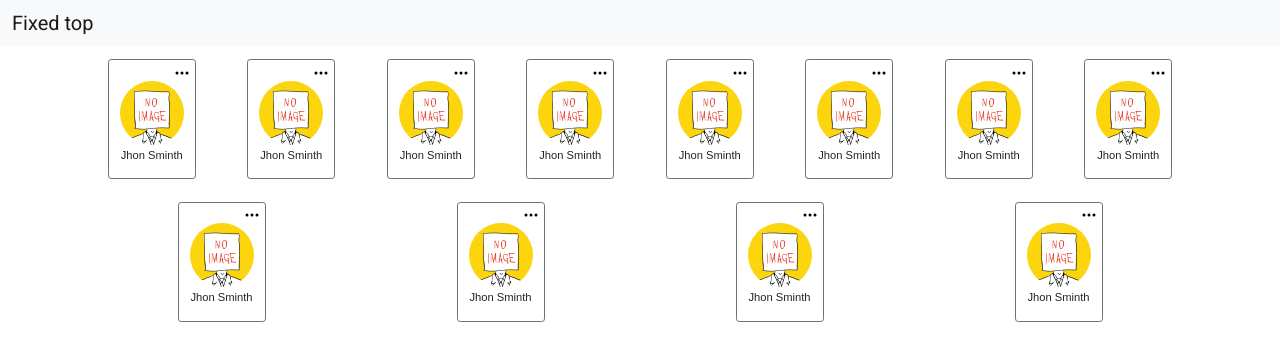
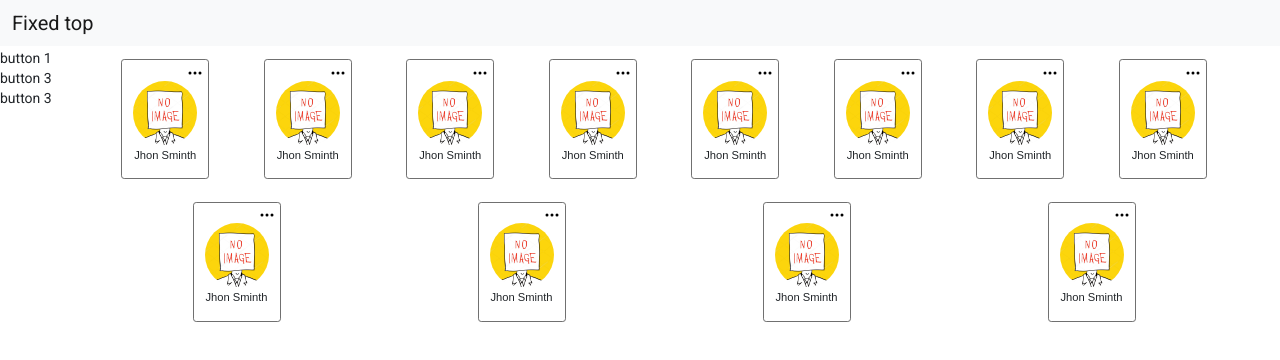
Before and after one commit to PJozeph/onboarding-app, an Angular app in the folder onboardin/: page / in a window 1280 px wide. Shown: the top 360 px of the page. Built offline with nearby package versions, Linux system fonts and the light colour scheme.

Commit message:
init left navigation

```diff
--- a/onboardin/projects/app/src/app/app.component.css
+++ b/onboardin/projects/app/src/app/app.component.css
@@ -1,4 +1,19 @@
 
-.container {
+.app-container {
     margin-top: 3rem;
+    display: flex;
+    overflow: hidden;
+    height: 100%;
 }
+
+.app-item {
+    width: 15rem; /* A fixed width as the default */
+    display: flex;
+    flex-direction: column;
+    position: fixed;
+  }
+
+  .app-item-center {
+    flex-grow: 1; /* Set the middle element to grow and stretch */
+    margin-left: 3rem;
+  }
--- a/onboardin/projects/app/src/app/app.component.html
+++ b/onboardin/projects/app/src/app/app.component.html
@@ -1,5 +1,10 @@
 
 <lib-header></lib-header>
-<div class="container">
-    <lib-profiles></lib-profiles>
+<div class="app-container">
+    <div class="app-item">
+        <div> button 1</div>
+        <div> button 3</div>
+        <div> button 3</div>
+    </div>
+    <lib-profiles class="app-item-center"></lib-profiles>
 </div>
```
